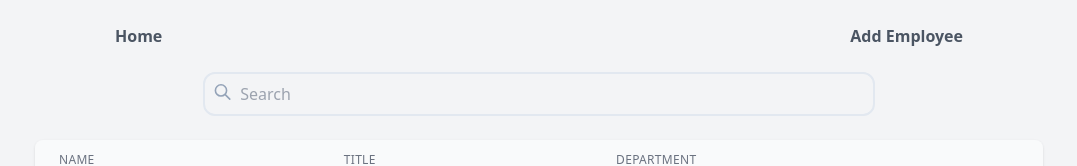
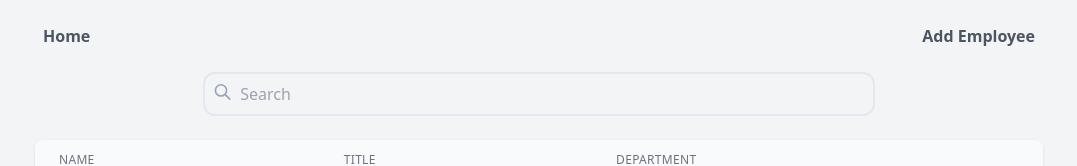
Before and after one commit to HangCcZ/Full-Stack-Employee-Directory, a Next.js app: page / in a window 1280 px wide. Shown: the top 166 px of the page, without its empty margins (101-1178 px from the left). Built offline with nearby package versions, Linux system fonts and the light colour scheme; no server answers; the database is empty.

Commit message:
removed horizontal padding

```diff
--- a/components/NavBar.jsx
+++ b/components/NavBar.jsx
@@ -2,7 +2,7 @@ import Link from 'next/link'
 
 export default function NavBar() {
   return (
-    <div className="flex w-11/12 max-w-5xl justify-between px-2 text-center sm:px-20">
+    <div className="flex w-11/12 max-w-5xl justify-between px-2 text-center">
       <Link href="/">
         <a className="p-2 font-semibold text-gray-600 hover:rounded-lg hover:bg-blue-500 hover:text-gray-50 active:bg-blue-200">
           Home
```
